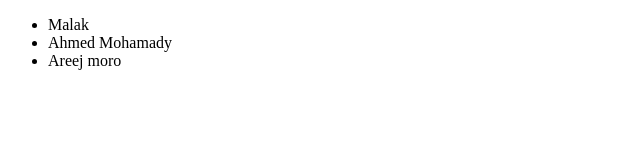
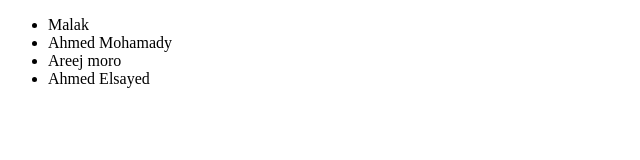
Before and after one commit to malak004/Git-Row1, a plain HTML site: page index.html in a window 1280 px wide. Shown: the whole page, without its empty margins (0-640 px from the left). Drawn offline with Linux system fonts and the light colour scheme.

Commit message:
Added member: Ahmed Elsayed

```diff
--- a/index.html
+++ b/index.html
@@ -6,6 +6,7 @@
   <li>Malak</li>
   <li>Ahmed Mohamady</li>
   <li>Areej moro</li>
+  <li>Ahmed Elsayed</li>
 </ul>
 
 </body>
```
